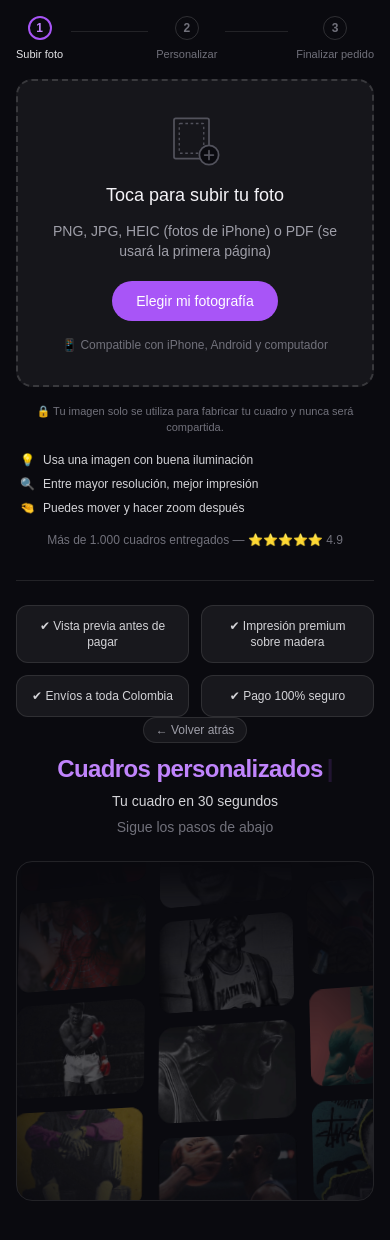
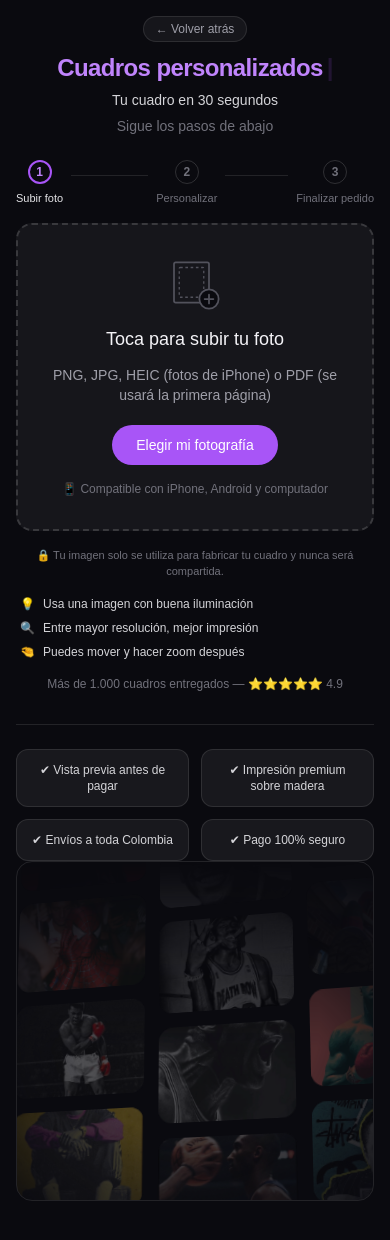
Before and after one commit to ELMETACHO/mystery-tienda, a Next.js app: page /crear in a window 390 px wide. Built offline with nearby package versions, Linux system fonts and the light colour scheme.

Commit message:
Titulo Cuadros personalizados movido arriba en Home

```diff
--- a/app/crear/page.js
+++ b/app/crear/page.js
@@ -449,14 +449,12 @@ export default function CrearPage() {
     router.push("/checkout");
   };
 
-  return (
-    <div className="mx-auto flex w-full max-w-6xl flex-1 flex-col px-4 py-4 sm:px-6 sm:py-10">
-      {/* Cabecera de la primera pantalla (subir foto): texto tipo máquina
-          de escribir + DriftWall en vez del título estático + el mockup
-          lateral fijo que había antes — solo en este paso, los pasos 2/3
-          conservan el título simple original. */}
-      {isUploadScreen ? (
-        <div className={`mb-6 grid items-center gap-6 sm:mb-8 sm:gap-8 lg:grid-cols-2 ${mobileOrderHeader}`}>
+  // Bloque de texto (título + subtítulos) de la primera pantalla — se
+  // renderiza en dos posiciones posibles según el viewport (nunca las
+  // dos a la vez): arriba de todo en móvil, o junto al DriftWall en
+  // desktop (ver más abajo). El DriftWall en sí NO se mueve, solo este
+  // texto cambia de lugar.
+  const uploadTitleBlock = (
     <div className="flex flex-col items-center gap-1.5 text-center lg:items-start lg:text-left">
       <Link
         href="/"
@@ -477,10 +475,30 @@ export default function CrearPage() {
       <p className="text-sm font-medium text-zinc-300 sm:text-base">
         Tu cuadro en 30 segundos
       </p>
-            <p className="text-sm text-zinc-500 sm:text-base">
-              Sigue los pasos de abajo
-            </p>
+      <p className="text-sm text-zinc-500 sm:text-base">Sigue los pasos de abajo</p>
     </div>
+  );
+
+  return (
+    <div className="mx-auto flex w-full max-w-6xl flex-1 flex-col px-4 py-4 sm:px-6 sm:py-10">
+      {/* En móvil, el título/subtítulos son lo primero que ve el cliente —
+          por encima incluso del indicador de pasos. En desktop este bloque
+          NO se duplica: se muestra junto al DriftWall más abajo (ver
+          mobileOrderHeader), así que acá solo se renderiza cuando
+          isMobile es true. */}
+      {isUploadScreen && isMobile && (
+        <div className="mb-6">{uploadTitleBlock}</div>
+      )}
+
+      {/* Cabecera de la primera pantalla (subir foto): texto tipo máquina
+          de escribir + DriftWall en vez del título estático + el mockup
+          lateral fijo que había antes — solo en este paso, los pasos 2/3
+          conservan el título simple original. En móvil solo se ve el
+          DriftWall acá (el texto ya se mostró arriba); en desktop se ven
+          ambos lado a lado, como siempre. */}
+      {isUploadScreen ? (
+        <div className={`mb-6 grid items-center gap-6 sm:mb-8 sm:gap-8 lg:grid-cols-2 ${mobileOrderHeader}`}>
+          {!isMobile && uploadTitleBlock}
           <RecentesDriftWall />
         </div>
       ) : (
```
Lines whose indentation alone changed are shown as unchanged.
